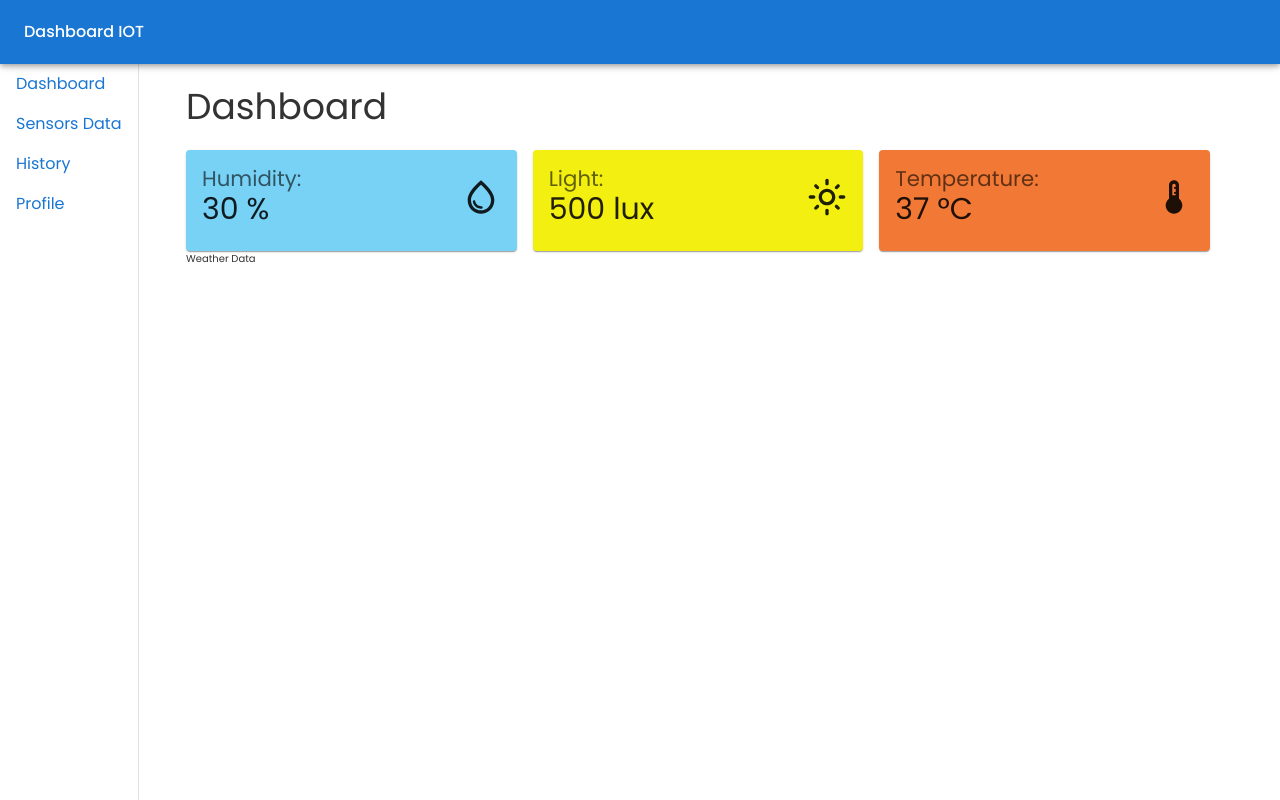
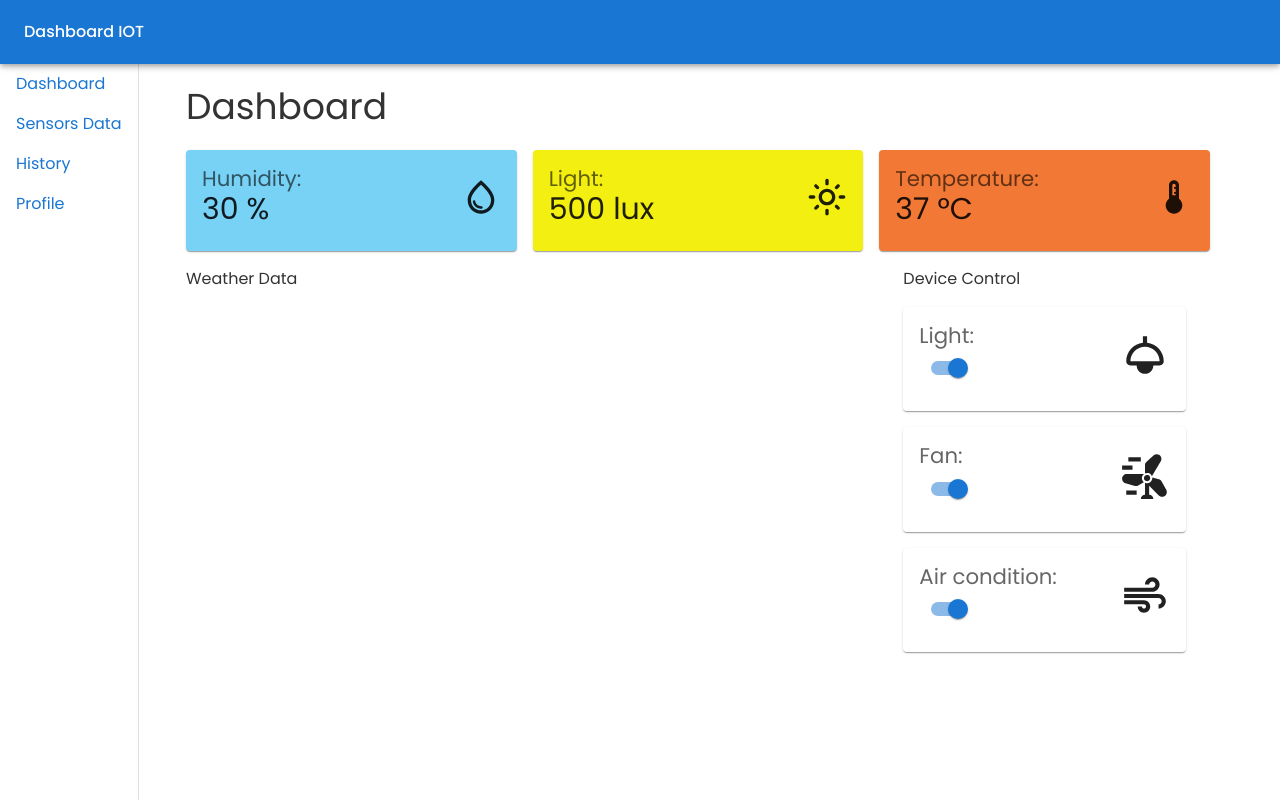
Before and after one commit to PhuocNgo/Iot-Dashboard-UI, a React (Create React App) app: page /dashboard in a window 1280 px wide. Built offline with nearby package versions, Linux system fonts and the light colour scheme; what openmeteo would draw is missing.

Commit message:
Update UI

```diff
--- a/src/components/mainContent/dashboard/chart1.jsx
+++ b/src/components/mainContent/dashboard/chart1.jsx
@@ -29,8 +29,10 @@ const series = [
 
 export default function WeatherChart() {
   return (
-    <div style={{ width: "100%" }}>
-      <Typography>Weather Data</Typography>
+    <div style={{ width: "100%", marginTop: "16px" }}>
+      <Typography sx={{ fontSize: "16px", marginBottom: "16px" }}>
+        Weather Data
+      </Typography>
       <div>
         <ResponsiveChartContainer
           series={series}
--- /dev/null
+++ b/src/components/mainContent/dashboard/deviceControl.jsx
@@ -0,0 +1,61 @@
+import { Card, CardContent, Grid, Typography } from "@mui/material";
+import { deviceInfo } from "./devices";
+import { Box, Container } from "@mui/system";
+
+function DeviceControl() {
+  return (
+    <Container sx={{ mt: "16px" }}>
+      <Typography sx={{ fontSize: "16px", marginBottom: "16px" }}>
+        Device Control
+      </Typography>
+      <Grid
+        container
+        spacing={2}
+        sx={{ marginBottom: "16px", flexDirection: "column" }}
+      >
+        {deviceInfo.map((curVal, index) => (
+          <Grid item xs={12} key={index}>
+            <Card
+              sx={{
+                display: "flex",
+                justifyContent: "space-between",
+                alignItems: "center",
+                backgroundColor: `${curVal.backgroundColor}`,
+              }}
+            >
+              <Box
+                sx={{
+                  display: "flex",
+                  flexDirection: "column",
+                  justifyContent: "center",
+                }}
+              >
+                <CardContent sx={{ flex: "1 0 auto" }}>
+                  <Typography
+                    component="div"
+                    variant="h4"
+                    color="text.secondary"
+                  >
+                    {curVal.name.substring(0, 1).toUpperCase() +
+                      curVal.name.substring(1)}
+                    :
+                  </Typography>
+                  <Typography variant="h3" component="div">
+                    {curVal.switchBtn}
+                  </Typography>
+                </CardContent>
+              </Box>
+              <Box>
+                <CardContent sx={{ display: "flex", alignItems: "center" }}>
+                  {curVal.icon}
+                </CardContent>
+              </Box>
+            </Card>
+          </Grid>
+        ))}
+      </Grid>
+    </Container>
+  );
+}
+
+export default DeviceControl;
--- /dev/null
+++ b/src/components/mainContent/dashboard/devices.js
@@ -0,0 +1,25 @@
+import LightIcon from "@mui/icons-material/Light";
+import WindPowerIcon from "@mui/icons-material/WindPower";
+import AirIcon from "@mui/icons-material/Air";
+import Switch from "@mui/material/Switch";
+const label = { inputProps: { "aria-label": "Size switch demo" } };
+
+export const deviceInfo = [
+  {
+    name: "light",
+    icon: <LightIcon sx={{ fontSize: "50px" }} />,
+    switchBtn: <Switch {...label} defaultChecked />,
+  },
+  {
+    name: "fan",
+    icon: <WindPowerIcon sx={{ fontSize: "50px" }} />,
+    switchBtn: <Switch {...label} defaultChecked />,
+  },
+  {
+    name: "air condition",
+    icon: <AirIcon sx={{ fontSize: "50px" }} />,
+    switchBtn: <Switch {...label} defaultChecked />,
+  },
+];
+
+export const lenghtOfDevicesInfo = deviceInfo.length;
--- a/src/components/mainContent/dashboard/index.jsx
+++ b/src/components/mainContent/dashboard/index.jsx
@@ -1,18 +1,22 @@
-import { Typography } from "@mui/material";
+import { Grid, Typography } from "@mui/material";
 import { Container } from "@mui/system";
 import Specifications from "./specifications";
-import BasicLineChart from "./chart";
-import Test from "./test";
 import WeatherChart from "./chart1";
+import DeviceControl from "./deviceControl";
 
 function Dashboard() {
   return (
     <Container>
       <Typography sx={{ fontSize: "36px", mb: "16px" }}>Dashboard</Typography>
       <Specifications />
-      {/* <BasicLineChart /> */}
-      <WeatherChart />
-      {/* <Test /> */}
+      <Grid container spacing={2}>
+        <Grid item xs={8}>
+          <WeatherChart />
+        </Grid>
+        <Grid item xs={4}>
+          <DeviceControl />
+        </Grid>
+      </Grid>
     </Container>
   );
 }
--- a/src/components/mainContent/dashboard/test.jsx
+++ /dev/null
@@ -1,111 +0,0 @@
-import React from "react";
-import realWeatherData from "./dataForChart";
-import { Container } from "@mui/system";
-import {
-  Paper,
-  Table,
-  TableBody,
-  TableCell,
-  TableContainer,
-  TableHead,
-  TablePagination,
-  TableRow,
-  Typography,
-} from "@mui/material";
-import SearchBar from "../sensorsData/search";
-
-const columns = [
-  { id: "temperature", label: "Temperature", minWidth: 100 },
-  {
-    id: "humidity",
-    label: "Humidity",
-    minWidth: 170,
-    align: "right",
-  },
-];
-
-const rows = realWeatherData;
-
-export default function Test() {
-  const [page, setPage] = React.useState(0);
-  const [rowsPerPage, setRowsPerPage] = React.useState(4);
-
-  const handleChangePage = (event, newPage) => {
-    setPage(newPage);
-  };
-
-  const handleChangeRowsPerPage = (event) => {
-    setRowsPerPage(+event.target.value);
-    setPage(0);
-  };
-
-  return (
-    <Container>
-      <Typography sx={{ fontSize: "36px", mb: "16px" }}>
-        Sensors Data
-      </Typography>
-      <SearchBar />
-      <Paper sx={{ width: "100%", overflow: "hidden", mb: "20px", mt: "16px" }}>
-        <TableContainer sx={{ maxHeight: 440 }}>
-          <Table stickyHeader aria-label="sticky table">
-            <TableHead>
-              <TableRow>
-                {columns.map((column) => (
-                  <TableCell
-                    key={column.id}
-                    align={column.align}
-                    style={{ minWidth: column.minWidth }}
-                    sx={{ fontSize: "16px" }}
-                  >
-                    {column.label}
-                  </TableCell>
-                ))}
-              </TableRow>
-            </TableHead>
-            <TableBody>
-              {rows
-                .slice(page * rowsPerPage, page * rowsPerPage + rowsPerPage)
-                .map((row) => {
-                  return (
-                    <TableRow hover role="checkbox" tabIndex={-1} key={row.id}>
-                      {columns.map((column) => {
-                        const value = row[column.id];
-                        return (
-                          <TableCell
-                            sx={{ fontSize: "16px" }}
-                            key={column.id}
-                            align={column.align}
-                          >
-                            {value}
-                          </TableCell>
-                        );
-                      })}
-                    </TableRow>
-                  );
-                })}
-            </TableBody>
-          </Table>
-        </TableContainer>
-        <TablePagination
-          sx={{
-            "& .MuiSvgIcon-root": {
-              fontSize: "20px",
-            },
-            "& .MuiTablePagination-selectLabel, .MuiTablePagination-displayedRows, .MuiMenuItem-root ":
-              {
-                fontSize: "16px",
-              },
-            fontSize: "16px",
-          }}
-          rowsPerPageOptions={[4, 8, 10]}
-          component="div"
-          count={rows.length}
-          rowsPerPage={rowsPerPage}
-          page={page}
-          onPageChange={handleChangePage}
-          onRowsPerPageChange={handleChangeRowsPerPage}
-        />
-      </Paper>
-    </Container>
-  );
-}
--- a/src/components/mainContent/profile/data.js
+++ b/src/components/mainContent/profile/data.js
@@ -2,4 +2,5 @@ export const profileData = [
   { label: "Fullname", value: "Ngo Dinh Phuoc" },
   { label: "Id Number", value: "B21DCCN597" },
   { label: "Github", value: "https://github.com/PhuocNgo" },
+  { label: "Postman", value: "https://www.postman.com/fuokqo160802" },
 ];
--- a/src/components/mainContent/profile/profile.jsx
+++ b/src/components/mainContent/profile/profile.jsx
@@ -39,7 +39,7 @@ function Profile() {
                 <TableCell sx={{ fontSize: 16 }}>:</TableCell>
 
                 <TableCell sx={{ fontSize: 16 }}>
-                  {index === profileData.length - 1 ? (
+                  {curData.value.includes("https://") ? (
                     <Link href={curData.value} target="_blank" rel="noopener">
                       {curData.value}
                     </Link>
```
